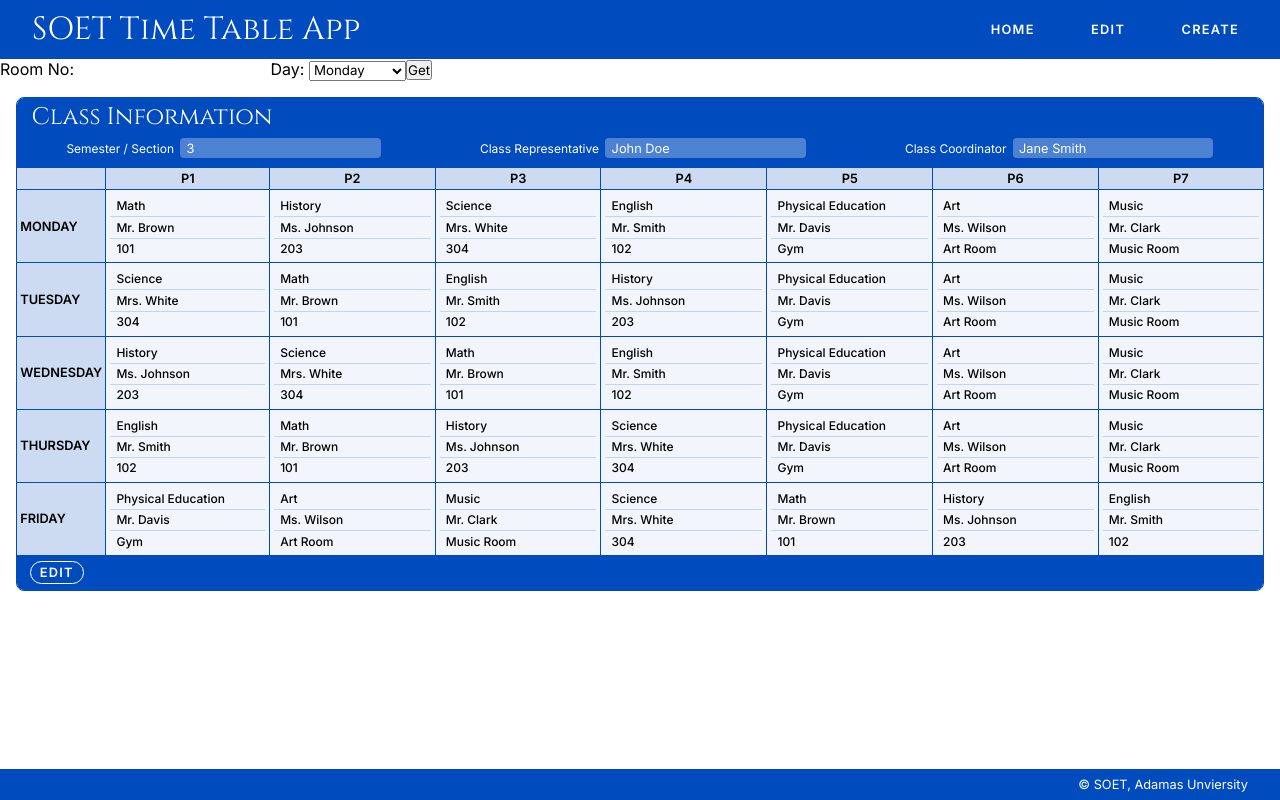
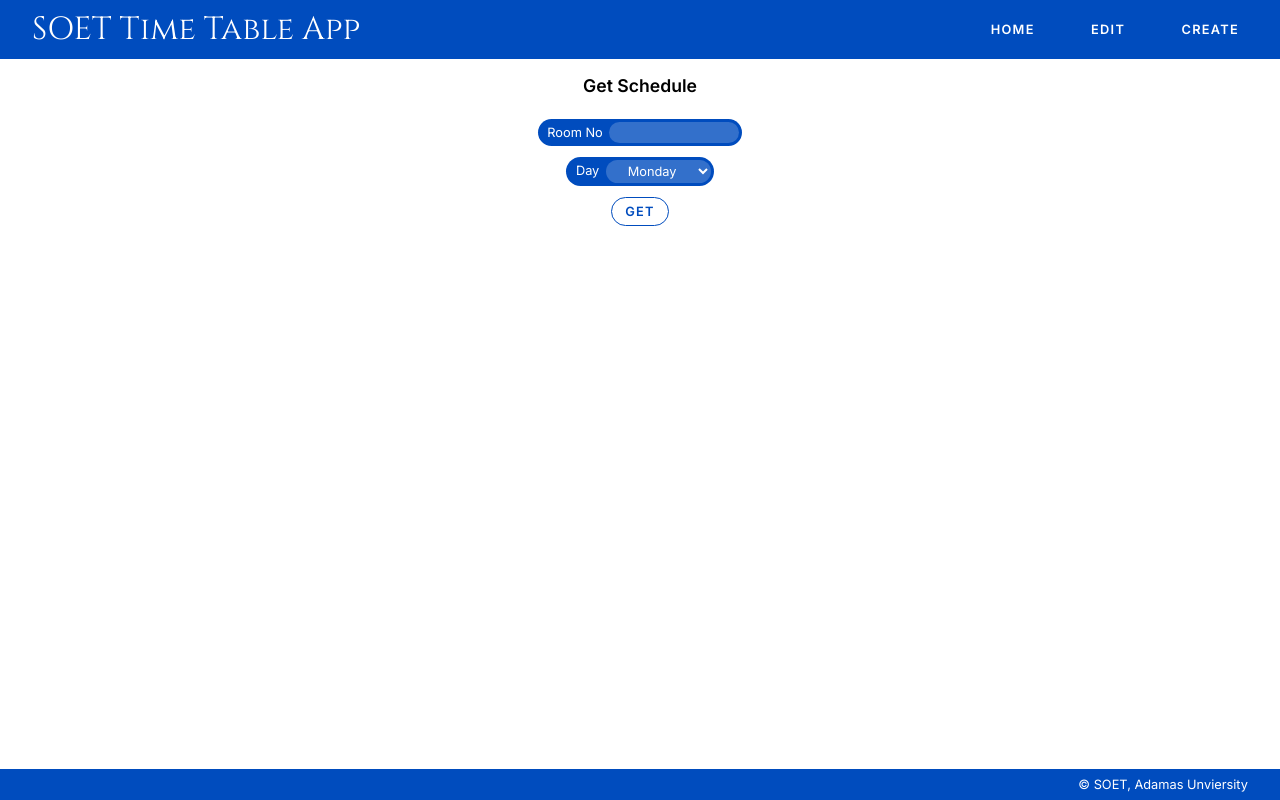
Before and after one commit to boystro/room-viewer-au-soet, a React (Create React App) app: page / in a window 1280 px wide. Built offline with nearby package versions, Linux system fonts and the light colour scheme.

Commit message:
Updated CSS
Updated styles for most pages
Implemented Home Page

```diff
--- a/src/Create.jsx
+++ b/src/Create.jsx
@@ -1,9 +1,12 @@
 import ClassView from "./components/ClassView";
+
+import './Create.sass'
 
 export default function Create() {
 
   return (
     <section className="create">
+      <h2>Create New Time Table</h2>
       <ClassView></ClassView>
     </section>
   )
--- /dev/null
+++ b/src/Create.sass
@@ -0,0 +1,11 @@
+@import './__base'
+
+.create
+  display: flex
+  flex-direction: column
+  align-items: center
+  margin: 1em 0
+
+  & > h2
+    font-weight: 600
+    font-size: 1.1em
--- a/src/Edit.jsx
+++ b/src/Edit.jsx
@@ -1,6 +1,8 @@
 import { useState } from "react";
 import ClassView from "./components/ClassView";
 import { getTimeTableBySemster } from "./Firebase/Auth";
+
+import './Edit.sass'
 
 export default function Edit() {
 
@@ -13,20 +15,25 @@ export default function Edit() {
     var data = document.getElementById("get-data-semester").value
     // console.log(data)
     getTimeTableBySemster(data)
-    .then(timetable => {
-      setClassData(timetable)
-      console.log(data, timetable)
+    .then(arg => {
+
+      console.log("Received : ", arg)
+
+      if (arg.found) {
+        setClassData(arg.data)
+        console.log(data, arg.data)
+      }
     })
     .catch(() => console.log("No Data"))
-
-
   }
 
   return (
     <section className="edit">
-      <label htmlFor="get-data-semester">Get Data For Semester: </label>
-      <input type="text" id="get-data-semester" name="get-data-semester"/>
-      <button onClick={handleGetData}>GET</button>
+      <label htmlFor="get-data-semester">Edit Semester Timetable</label>
+      <div className="get-data">
+        <input type="text" id="get-data-semester" name="get-data-semester" placeholder="Semester / Section" autoComplete="off"/>
+        <button onClick={handleGetData}>Get</button>
+      </div>
       {
         classData != null ?
           <ClassView classData={classData}></ClassView>:
--- /dev/null
+++ b/src/Edit.sass
@@ -0,0 +1,43 @@
+@import './__base'
+
+.edit
+  display: flex
+  flex-direction: column
+  align-items: center
+  margin: 1em 0
+
+  label
+    font-size: 1.1em
+    font-weight: 600
+    margin-bottom: 0.4em
+
+  .get-data
+    border-radius: 32px
+    background-color: $background
+    // border: 1px solid black
+    overflow: hidden
+    padding: 0.25em
+    padding-left: 1.1em
+
+    button
+      cursor: pointer
+      background: transparent
+      border: none
+      border-radius: 20px
+      height: 32px
+      width: 32px
+      color: white
+      background-color: transparentize(white, 0.8)
+
+      &:hover
+        background-color: white
+        color: $background
+
+  input
+    background-color: transparent
+    color: white
+    width: 140px
+    text-align: center
+
+    &::placeholder
+      color: transparentize(white, 0.33)
--- a/src/Firebase/Auth.js
+++ b/src/Firebase/Auth.js
@@ -25,39 +25,48 @@ export function setClass(classdata) {
 export async function getTimeTableBySemster(semesterNo) {
   var r = child(ref(db), `/${semesterNo}`)
 
+  var found = true
   var jsonData = {}
+
+  if (semesterNo === "") {
+    return {
+      found:false,
+      data:{}
+    }
+  }
 
   await get(r)
   .then(snapshot => {
     console.log(snapshot)
-    if (snapshot.exists()) {
+    found = snapshot.exists()
+    if (found) {
       jsonData = snapshot.val()
     }
   })
   .catch(err => console.log(err))
 
-  return jsonData
+  return {found:found,data:jsonData}
 }
 
-export async function getTimeTable(room_no = null) {
+export async function getTimeTable(room_no) {
   var r = child(ref(db), '/')
 
+  if (room_no === "")
+    return { found:false, data:[] }
+
+  var found = true
   var jsonData = {}
 
   await get(r)
   .then(snapshot => {
-    if (snapshot.exists()) {
-      console.log(snapshot.val())
+    found = snapshot.exists()
+    if (found)
       jsonData = snapshot.val()
-    } else {
-      console.log("no snapshot")
-    }
   })
-  .catch(error => {
-    console.error(error)
-  })
+  .catch(error => console.error(error) )
 
-  console.log(filterSemestersByRoom(jsonData, room_no.toString()))
+  var r = {data:filterSemestersByRoom(jsonData, room_no.toString()),found:found}
+  return r
 }
 
 function filterSemestersByRoom(jsonData, roomNumber) {
@@ -86,9 +95,3 @@ function filterSemestersByRoom(jsonData, roomNumber) {
 
   return filteredSemesters;
 }
-
-export function getTodayDay() {
-  var days = ["Sunday", "Monday", "Tuesday", "Wednesday", "Thursday", "Friday", "Saturday"]
-  var today = new Date()
-  return days[today.getDay()]
-}
--- a/src/Home.jsx
+++ b/src/Home.jsx
@@ -1,29 +1,48 @@
-import { useState } from "react"
+import React, { useState } from "react"
 import PeriodInfoObject from "./components/PeriodInfoObject"
 import TimeTableObject from "./components/TimeTableObject"
 import ClassView from "./components/ClassView"
+import { getTimeTable } from "./Firebase/Auth"
+import './Home.sass'
+import ScheduleView from "./components/ScheduleView"
 
 export default function Home() {
 
-  const [timeTables, setTimeTables] = useState(null)
+  const [timeTables, setTimeTables] = useState([])
+  const [day, setDay] = useState(null)
 
   function handleGet(e) {
     e.preventDefault()
-
+    setTimeTables([])
+    setDay(null)
     var room = document.getElementById("get-selector-room").value
     var day = document.getElementById("get-selector-day").value
+    setDay(day)
+    getTimeTable(room)
+    .then(args => {
 
-    console.log(room, day)
+      console.log("Home Page: Args : ", args)
 
+      if (args.found)
+        setTimeTables(args.data)
+
+      console.log(timeTables)
+    })
+    .catch(err => console.error(err))
   }
 
   return (
     <section className="home">
 
-      <label htmlFor="get-selector-room">Room No: </label>
+      <h2>Get Schedule</h2>
+
+      <div className="input-row">
+        <label htmlFor="get-selector-room">Room No</label>
         <input type="text" id="get-selector-room" name="get-selector-room"/>
+      </div>
 
-      <label htmlFor="get-selector-day">Day: </label>
+      <div className="input-row">
+        <label htmlFor="get-selector-day">Day</label>
         <select name="get-selector-day" id="get-selector-day">
           <option value="Monday">Monday</option>
           <option value="Tuesday">Tuesday</option>
@@ -31,12 +50,18 @@ export default function Home() {
           <option value="Thursday">Thursday</option>
           <option value="Friday">Friday</option>
         </select>
+      </div>
 
       <button onClick={handleGet}>Get</button>
 
       {/* <TimeTable></TimeTable> */}
-      <ClassView classData={exampleClass}></ClassView>
+      {/* <ClassView classData={exampleClass}></ClassView> */}
+      {/* <ScheduleView day={"Monday"}></ScheduleView> */}
 
+
+      {timeTables.map((timetable, index) =>
+          <ScheduleView key={index} sem={timetable} day={day}></ScheduleView>
+      )}
     </section>
   )
 
--- /dev/null
+++ b/src/Home.sass
@@ -0,0 +1,65 @@
+@import './__base'
+
+.home
+  display: flex
+  flex-direction: column
+  align-items: center
+  margin: 1em
+
+  & > h2
+    font-weight: 600
+    font-size: 1.1em
+    margin-bottom: 1em
+
+  .input-row
+    // border: 1px solid black
+    background-color: $background
+    color: white
+    display: flex
+    font-size: 0.8em
+    max-width: 500px
+    border-radius: 20px
+    padding: 0.25em
+    margin: 0.4em 0
+
+    & > *
+      padding: 0 0.25em
+
+    label
+      padding: 0.25em 0.5em
+
+    select, input
+      max-width: 130px
+      outline: none
+      padding: 0.25em 0.5em
+      font-size: inherit
+      border: none
+      flex: 1
+      background-color: transparentize(white, 0.8)
+      border-radius: 20px
+      color: white
+      text-align: center
+
+      &:focus
+        color: black
+        background-color: white
+
+    option
+      color: black
+
+  & > button
+    cursor: pointer
+    text-transform: uppercase
+    font-size: 0.8em
+    letter-spacing: 0.1em
+    font-weight: 600
+    background: transparent
+    padding: 0.5em 1em
+    border: 1px solid $background
+    border-radius: 20px
+    margin: 0.4em
+    color: $background
+
+    &:hover
+      background-color: $background
+      color: white
--- /dev/null
+++ b/src/components/ScheduleView.jsx
@@ -0,0 +1,33 @@
+import React, { useEffect, useState } from "react";
+
+import './ScheduleView.sass'
+
+export default function ScheduleView(props) {
+
+  const [data, setData] = useState(null)
+
+  useEffect(() => {
+    setData(props.sem.timetable.schedule[props.day ?? getTodayDay()])
+    console.log(data)
+  }, [])
+
+  return (
+    <div className="schedule-view">
+      {data?.map((value, i) =>
+        value.subject === "-" ? null:
+        <div className="schedule-element" key={i}>
+          <div className="subject">{value.subject}</div>
+          <div className="teacher">{value.teacher}</div>
+          <div className="room"><span>Room</span>{value.room}</div>
+          <div className="period">P/{i+1}</div>
+        </div>
+      )}
+    </div>
+  )
+}
+
+function getTodayDay() {
+  var days = ["Sunday", "Monday", "Tuesday", "Wednesday", "Thursday", "Friday", "Saturday"]
+  var today = new Date()
+  return days[today.getDay()]
+}
--- /dev/null
+++ b/src/components/ScheduleView.sass
@@ -0,0 +1,44 @@
+@import '../__base'
+
+.schedule-view
+  margin: 1em 0
+
+  .schedule-element
+    border: 1px solid black
+    border-radius: 8px
+    padding: 0.5em
+    font-size: 0.8em
+    position: relative
+    overflow: hidden
+
+    .subject
+      font-size: 1.2em
+      font-weight: 700
+      margin-bottom: 0.25em
+
+    .teacher
+      color: transparentize(black, 0.3)
+
+    .period
+      bottom: 0
+      right: 0
+      position: absolute
+      background: black
+      color: white
+      padding: 0.15em 1em
+      border-top-left-radius: 4px
+
+    .room
+      color: transparentize(black, 0.3)
+      font-size: 0.8em
+      margin-top: 1em
+
+    span
+      display: inline-block
+      font-weight: 600
+      text-transform: uppercase
+      margin-right: 1em
+      width: 50px
+
+    & + .schedule-element
+      margin-top: 1em
```
Lines whose indentation alone changed are shown as unchanged.
